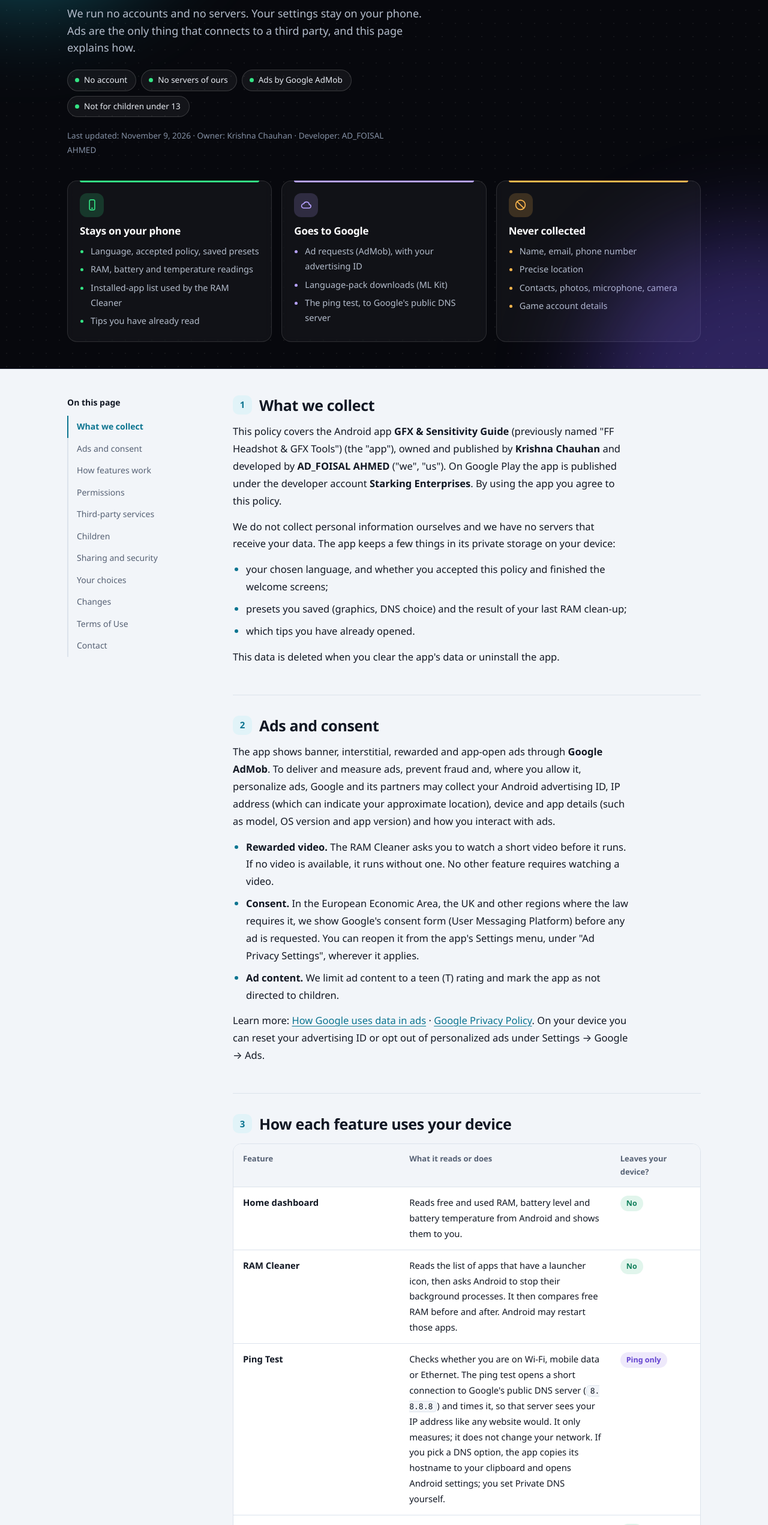
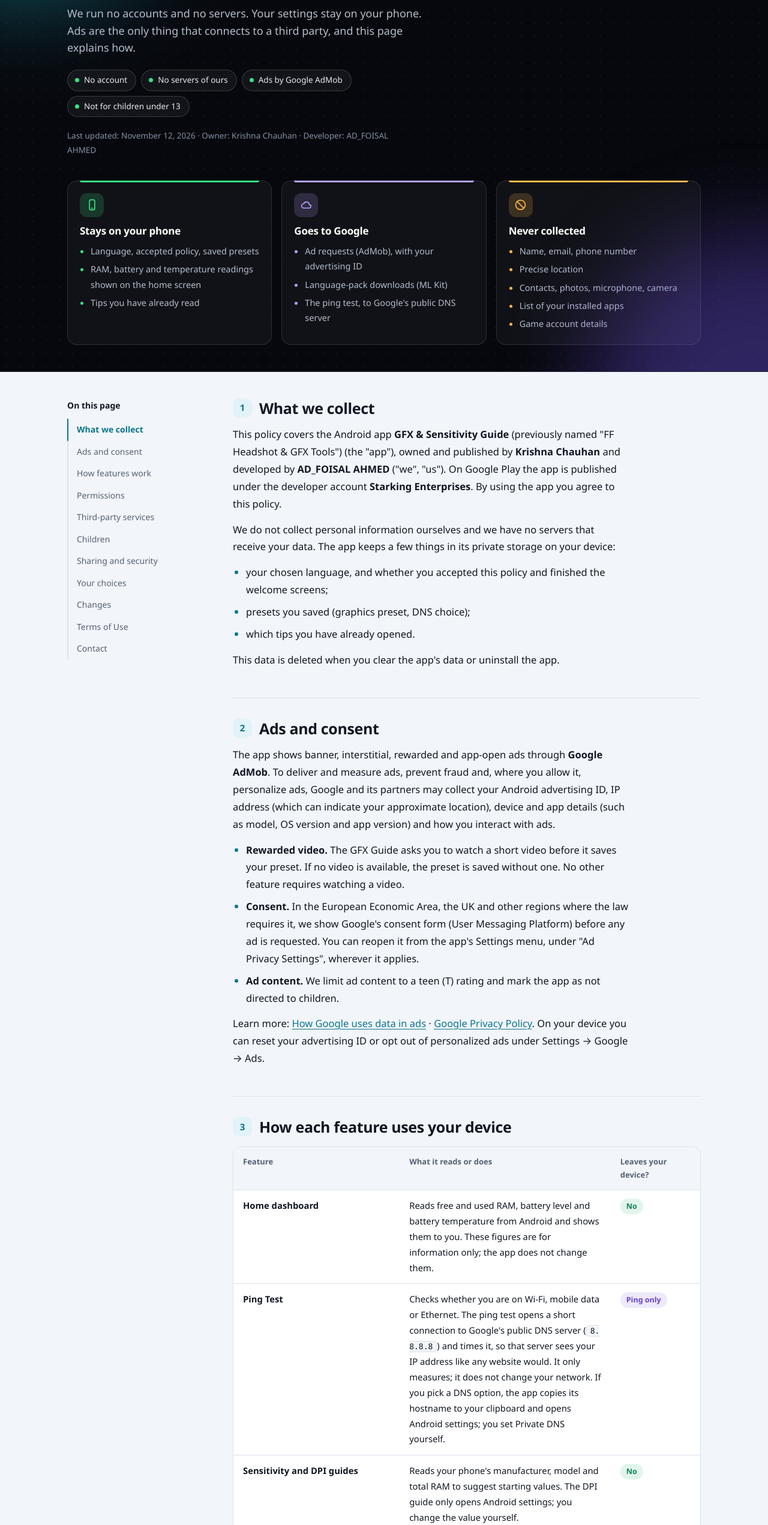
Before and after one commit to ftbspecial-creator/FF-Headshot-GFX-Tools-App-Privacy-Policy-Terms, a plain HTML site: page index.html in a window 1280 px wide. Shown: the part 258-2800 px from the top of the page at 60% size. Drawn offline with Linux system fonts and the light colour scheme.

Commit message:
Update index.html

```diff
--- a/index.html
+++ b/index.html
@@ -166,13 +166,13 @@ main section h2{display:flex;align-items:center}
     <h1>Privacy Policy and Terms of Use</h1>
     <p class="lede">We run no accounts and no servers. Your settings stay on your phone. Ads are the only thing that connects to a third party, and this page explains how.</p>
     <ul class="chips"><li>No account</li><li>No servers of ours</li><li>Ads by Google AdMob</li><li>Not for children under 13</li></ul>
-    <p class="meta">Last updated: November 9, 2026 · Owner: Krishna Chauhan · Developer: AD_FOISAL AHMED</p>
+    <p class="meta">Last updated: November 12, 2026 · Owner: Krishna Chauhan · Developer: AD_FOISAL AHMED</p>
 
     <div class="ledger" id="summary">
       <div class="col c-local">
         <div class="ic" aria-hidden="true"><svg viewBox="0 0 24 24"><rect x="7" y="2.5" width="10" height="19" rx="2.5"/><path d="M11 18.5h2"/></svg></div>
         <h2>Stays on your phone</h2>
-        <ul><li>Language, accepted policy, saved presets</li><li>RAM, battery and temperature readings</li><li>Installed-app list used by the RAM Cleaner</li><li>Tips you have already read</li></ul>
+        <ul><li>Language, accepted policy, saved presets</li><li>RAM, battery and temperature readings shown on the home screen</li><li>Tips you have already read</li></ul>
       </div>
       <div class="col c-google">
         <div class="ic" aria-hidden="true"><svg viewBox="0 0 24 24"><path d="M7 18a4 4 0 010-8 5.5 5.5 0 0110.6 1.2A3.4 3.4 0 0117 18H7z"/></svg></div>
@@ -182,7 +182,7 @@ main section h2{display:flex;align-items:center}
       <div class="col c-never">
         <div class="ic" aria-hidden="true"><svg viewBox="0 0 24 24"><circle cx="12" cy="12" r="9"/><path d="M5.6 5.6l12.8 12.8"/></svg></div>
         <h2>Never collected</h2>
-        <ul><li>Name, email, phone number</li><li>Precise location</li><li>Contacts, photos, microphone, camera</li><li>Game account details</li></ul>
+        <ul><li>Name, email, phone number</li><li>Precise location</li><li>Contacts, photos, microphone, camera</li><li>List of your installed apps</li><li>Game account details</li></ul>
       </div>
     </div>
   </div>
@@ -211,7 +211,7 @@ main section h2{display:flex;align-items:center}
       <p>We do not collect personal information ourselves and we have no servers that receive your data. The app keeps a few things in its private storage on your device:</p>
       <ul>
         <li>your chosen language, and whether you accepted this policy and finished the welcome screens;</li>
-        <li>presets you saved (graphics, DNS choice) and the result of your last RAM clean-up;</li>
+        <li>presets you saved (graphics preset, DNS choice);</li>
         <li>which tips you have already opened.</li>
       </ul>
       <p>This data is deleted when you clear the app's data or uninstall the app.</p>
@@ -221,7 +221,7 @@ main section h2{display:flex;align-items:center}
       <h2><span class="n">2</span>Ads and consent</h2>
       <p>The app shows banner, interstitial, rewarded and app-open ads through <b>Google AdMob</b>. To deliver and measure ads, prevent fraud and, where you allow it, personalize ads, Google and its partners may collect your Android advertising ID, IP address (which can indicate your approximate location), device and app details (such as model, OS version and app version) and how you interact with ads.</p>
       <ul>
-        <li><b>Rewarded video.</b> The RAM Cleaner asks you to watch a short video before it runs. If no video is available, it runs without one. No other feature requires watching a video.</li>
+        <li><b>Rewarded video.</b> The GFX Guide asks you to watch a short video before it saves your preset. If no video is available, the preset is saved without one. No other feature requires watching a video.</li>
         <li><b>Consent.</b> In the European Economic Area, the UK and other regions where the law requires it, we show Google's consent form (User Messaging Platform) before any ad is requested. You can reopen it from the app's Settings menu, under "Ad Privacy Settings", wherever it applies.</li>
         <li><b>Ad content.</b> We limit ad content to a teen (T) rating and mark the app as not directed to children.</li>
       </ul>
@@ -233,10 +233,9 @@ main section h2{display:flex;align-items:center}
       <div class="tbl"><table>
         <thead><tr><th>Feature</th><th>What it reads or does</th><th>Leaves your device?</th></tr></thead>
         <tbody>
-          <tr><td data-label="Feature">Home dashboard</td><td data-label="What it reads or does">Reads free and used RAM, battery level and battery temperature from Android and shows them to you.</td><td data-label="Leaves your device?"><span class="tag t-local">No</span></td></tr>
-          <tr><td data-label="Feature">RAM Cleaner</td><td data-label="What it reads or does">Reads the list of apps that have a launcher icon, then asks Android to stop their background processes. It then compares free RAM before and after. Android may restart those apps.</td><td data-label="Leaves your device?"><span class="tag t-local">No</span></td></tr>
+          <tr><td data-label="Feature">Home dashboard</td><td data-label="What it reads or does">Reads free and used RAM, battery level and battery temperature from Android and shows them to you. These figures are for information only; the app does not change them.</td><td data-label="Leaves your device?"><span class="tag t-local">No</span></td></tr>
           <tr><td data-label="Feature">Ping Test</td><td data-label="What it reads or does">Checks whether you are on Wi-Fi, mobile data or Ethernet. The ping test opens a short connection to Google's public DNS server (<code>8.8.8.8</code>) and times it, so that server sees your IP address like any website would. It only measures; it does not change your network. If you pick a DNS option, the app copies its hostname to your clipboard and opens Android settings; you set Private DNS yourself.</td><td data-label="Leaves your device?"><span class="tag t-out">Ping only</span></td></tr>
-          <tr><td data-label="Feature">Sensitivity and DPI guides</td><td data-label="What it reads or does">Reads your phone's manufacturer, model and total RAM to suggest starting values.</td><td data-label="Leaves your device?"><span class="tag t-local">No</span></td></tr>
+          <tr><td data-label="Feature">Sensitivity and DPI guides</td><td data-label="What it reads or does">Reads your phone's manufacturer, model and total RAM to suggest starting values. The DPI guide only opens Android settings; you change the value yourself.</td><td data-label="Leaves your device?"><span class="tag t-local">No</span></td></tr>
           <tr><td data-label="Feature">GFX guide, player setups and tips</td><td data-label="What it reads or does">Saves your choices and reading progress on your device. When you tap Copy, the app writes text to your clipboard. It does not read your clipboard.</td><td data-label="Leaves your device?"><span class="tag t-local">No</span></td></tr>
           <tr><td data-label="Feature">Language</td><td data-label="What it reads or does">Uses Google ML Kit to translate the app's text on your device. The language pack is downloaded from Google when you pick a language.</td><td data-label="Leaves your device?"><span class="tag t-out">Pack download</span></td></tr>
           <tr><td data-label="Feature">Internet check</td><td data-label="What it reads or does">When the app starts, it checks whether your device is online. If it is not, the app shows a message and does not continue. Nothing is sent anywhere for this check.</td><td data-label="Leaves your device?"><span class="tag t-local">No</span></td></tr>
@@ -252,11 +251,10 @@ main section h2{display:flex;align-items:center}
         <tbody>
           <tr><td data-label="Permission">Internet</td><td data-label="Why">Ads, the ping test, the internet check and language-pack downloads.</td></tr>
           <tr><td data-label="Permission">Network state</td><td data-label="Why">To show your connection type and to check that you are online.</td></tr>
-          <tr><td data-label="Permission">Kill background processes</td><td data-label="Why">Lets the RAM Cleaner ask Android to stop background apps. It cannot stop system apps and does not work on apps Android protects.</td></tr>
           <tr><td data-label="Permission">Advertising ID</td><td data-label="Why">Used by Google AdMob for ads, as described in section 2.</td></tr>
         </tbody>
       </table></div>
-      <p>The app also asks Android which apps have a launcher icon, only so the RAM Cleaner knows which processes to stop. That list is not saved or uploaded.</p>
+      <p>The app does not request any permission to stop other apps, read your list of installed apps, draw over other apps, or control your device.</p>
     </section>
 
     <section id="services">
@@ -297,16 +295,16 @@ main section h2{display:flex;align-items:center}
     <section id="terms">
       <h2>Terms of Use</h2>
       <ul>
-        <li><b>Tips, not guarantees.</b> The app offers guides and utility tools. Sensitivity, DPI and graphics values are suggestions to start from. Results vary by device, and we do not promise any change in FPS, speed, ping or in-game results.</li>
+        <li><b>Tips, not guarantees.</b> The app offers guides and informational tools. Sensitivity, DPI and graphics values are suggestions to start from. Results vary by device, and we do not promise any change in FPS, speed, ping or in-game results.</li>
         <li><b>GFX presets are reference only.</b> The app does not change your game or your device's graphics. Enter the values yourself in the game's own settings.</li>
         <li><b>Ping Test.</b> It measures your connection. It does not change your network or lower your ping.</li>
-        <li><b>RAM Cleaner.</b> It asks Android to stop background apps. Android decides what happens, and apps may restart. The amount of memory freed can be small or zero.</li>
+        <li><b>Device information.</b> RAM, battery and temperature readings are shown for information only. The app does not clean memory, close other apps or speed up your phone.</li>
         <li><b>Player setups.</b> The player setups shown are for reference only. We are not affiliated with, or endorsed by, the players shown.</li>
         <li><b>Your own settings.</b> Changing device settings such as screen density, or setting a Private DNS, is your decision and at your own risk. You can undo each one in Android settings or by following the in-app guide.</li>
         <li><b>No game access.</b> The app does not modify, hack or connect to any game, and gives no unfair advantage.</li>
         <li><b>As is.</b> The app is provided "as is", without warranties. To the extent the law allows, we are not liable for loss or damage from using it.</li>
       </ul>
-      <p class="note warn">This is an unofficial tips and utility app. It is not affiliated with, endorsed by or sponsored by Garena or any game publisher. All game names and trademarks belong to their owners.</p>
+      <p class="note warn">This is an unofficial guide and information app. It is not affiliated with, endorsed by or sponsored by Garena or any game publisher. All game names and trademarks belong to their owners.</p>
     </section>
 
     <section id="contact">
```
